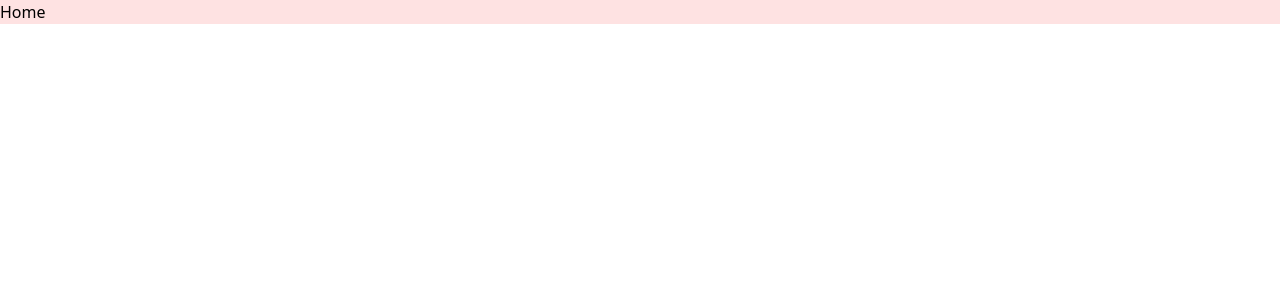
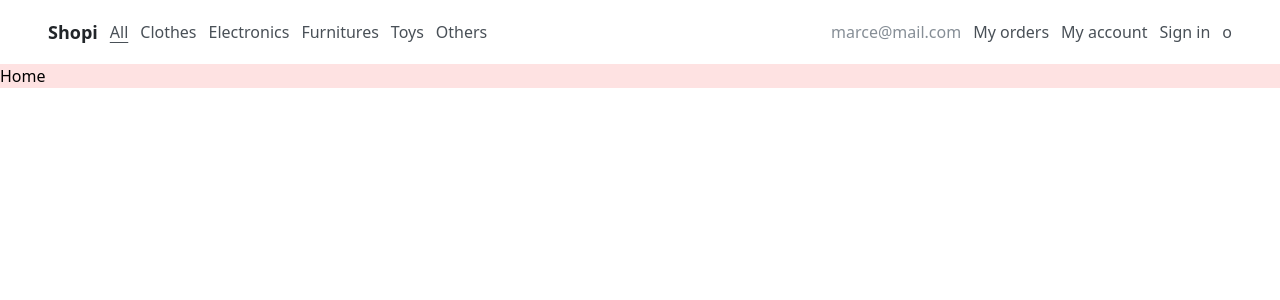
Before and after one commit to SgtGarro/ShoppiCommerce, a React (Vite) app: page / in a window 1280 px wide. Shown: the top 300 px of the page. Built offline with nearby package versions, Linux system fonts and the light colour scheme.

Commit message:
Navbar component

```diff
--- a/index.html
+++ b/index.html
@@ -7,7 +7,7 @@
     <title>Vite + React</title>
   </head>
   <body>
-    <div id="root"></div>
+    <div id="root" class="pt-16"></div>
     <script type="module" src="/src/main.jsx"></script>
   </body>
 </html>
--- /dev/null
+++ b/src/components/Navbar.jsx
@@ -0,0 +1,92 @@
+import { NavLink } from "react-router-dom";
+
+function Navbar() {
+  const activeStyle = "underline underline-offset-4";
+  return (
+    <nav className="flex h-16 items-center justify-between px-12 fixed top-0 left-0 w-full bg-white text-[#495057]">
+      <ul className="flex gap-3 items-center">
+        <li className="font-semibold text-lg text-[#212529]">
+          <NavLink to="/">Shopi</NavLink>
+        </li>
+        <li>
+          <NavLink
+            to="/"
+            className={({ isActive }) => (isActive ? activeStyle : undefined)}
+          >
+            All
+          </NavLink>
+        </li>
+        <li>
+          <NavLink
+            to="/clothes"
+            className={({ isActive }) => (isActive ? activeStyle : undefined)}
+          >
+            Clothes
+          </NavLink>
+        </li>
+        <li>
+          <NavLink
+            to="/electronics"
+            className={({ isActive }) => (isActive ? activeStyle : undefined)}
+          >
+            Electronics
+          </NavLink>
+        </li>
+        <li>
+          <NavLink
+            to="/furnitures"
+            className={({ isActive }) => (isActive ? activeStyle : undefined)}
+          >
+            Furnitures
+          </NavLink>
+        </li>
+        <li>
+          <NavLink
+            to="/toys"
+            className={({ isActive }) => (isActive ? activeStyle : undefined)}
+          >
+            Toys
+          </NavLink>
+        </li>
+        <li>
+          <NavLink
+            to="/others"
+            className={({ isActive }) => (isActive ? activeStyle : undefined)}
+          >
+            Others
+          </NavLink>
+        </li>
+      </ul>
+      <ul className="flex gap-3 items-center">
+        <li className="text-[#868e96]">marce@mail.com</li>
+        <li>
+          <NavLink
+            to="/my-orders"
+            className={({ isActive }) => (isActive ? activeStyle : undefined)}
+          >
+            My orders
+          </NavLink>
+        </li>
+        <li>
+          <NavLink
+            to="/my-account"
+            className={({ isActive }) => (isActive ? activeStyle : undefined)}
+          >
+            My account
+          </NavLink>
+        </li>
+        <li>
+          <NavLink
+            to="/sign-in"
+            className={({ isActive }) => (isActive ? activeStyle : undefined)}
+          >
+            Sign in
+          </NavLink>
+        </li>
+        <li>o</li>
+      </ul>
+    </nav>
+  );
+}
+
+export default Navbar;
--- a/src/pages/App.jsx
+++ b/src/pages/App.jsx
@@ -1,4 +1,5 @@
 import { BrowserRouter, useRoutes } from "react-router-dom";
+import Navbar from "../components/Navbar";
 import Home from "./Home";
 import MyAccount from "./MyAccount";
 import MyOrder from "./MyOrder";
@@ -20,9 +21,14 @@ const AppRoutes = function () {
 
 const App = function () {
   return (
-    <BrowserRouter>
-      <AppRoutes />
-    </BrowserRouter>
+    <>
+      <BrowserRouter>
+        <Navbar />
+        <div className="container mx-auto">
+          <AppRoutes />
+        </div>
+      </BrowserRouter>
+    </>
   );
 };
 
```
Also changed, not shown: 1 other file (tests, documents, lock files or other folders).
